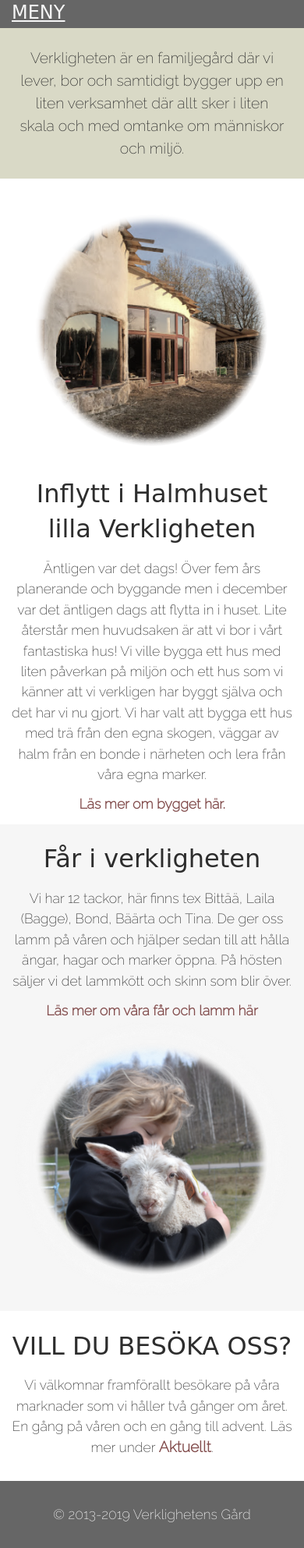
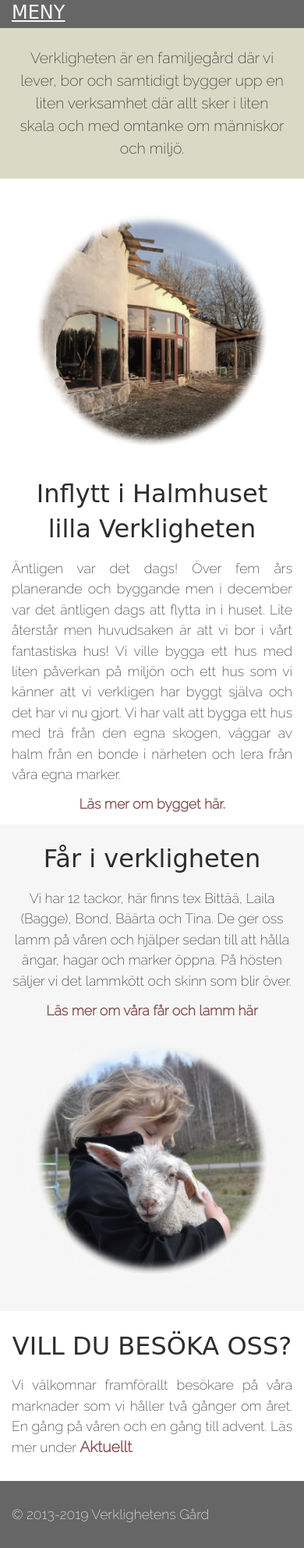
Before and after one commit to lejossan/verkligheten, a PHP site: page / in a window 390 px wide; the page is wider, and only the part inside the window is pictured. Shown: the part 351-2336 px from the top of that part at 78% size. Run offline with PHP 8.4, Linux system fonts and the light colour scheme; some libraries are stand-ins or nearby versions; some web fonts are replaced.

Commit message:
även mobil justified

```diff
--- a/css/styles.css
+++ b/css/styles.css
@@ -512,7 +512,7 @@ iframe {
   .container {
     margin: 0 15px; }
 
-  h1, h2, h3, p, .right-align p, a, a.left-align, .left-align, .right-align {
+  h1, h2, h3, .right-align p, a, a.left-align, .left-align, .right-align {
     text-align: center; }
 
   .imagewrapper--small h1 {
--- a/header.php
+++ b/header.php
@@ -19,7 +19,7 @@
   <meta name="author" content="Verklighetens Gård">
   <meta name="viewport" content="width=device-width, initial-scale=1">
 
-  <link rel="stylesheet" href="css/styles.css?v=1.5">
+  <link rel="stylesheet" href="css/styles.css?v=1.6">
   <link rel="stylesheet" href="css/jquery.fancybox.min.css">
   <link href="https://fonts.googleapis.com/css?family=Amatica+SC|Raleway:200" rel="stylesheet">
 
--- a/sass/responsive.scss
+++ b/sass/responsive.scss
@@ -2,7 +2,7 @@
   .container{
     margin: 0 $gutter;
   }
-  h1, h2, h3, p, .right-align p, a, a.left-align, .left-align, .right-align {
+  h1, h2, h3, .right-align p, a, a.left-align, .left-align, .right-align {
     text-align: center;
   }
   .imagewrapper--small h1 {
```
Also changed, not shown: 1 other file.
